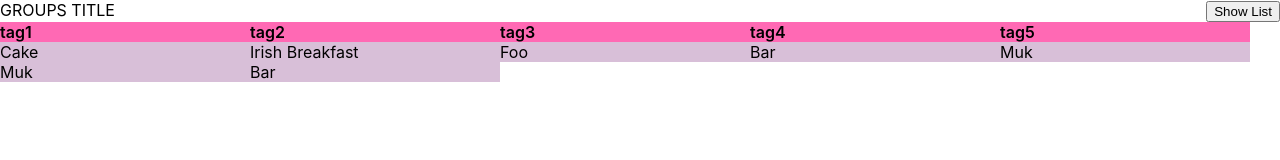
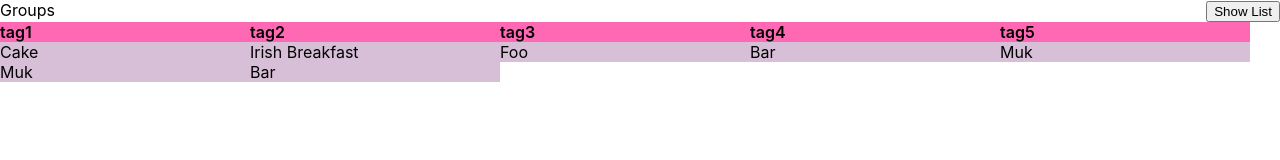
Before and after one commit to folkforms/recipes-react-app, a React (Create React App) app: page / in a window 1280 px wide. Both pictures are taken after a click on the button "Show Groups". Shown: the top 160 px of the page. Built offline with nearby package versions, Linux system fonts and the light colour scheme.

Commit message:
Clean up code

```diff
--- a/src/components/Groups/Groups.js
+++ b/src/components/Groups/Groups.js
@@ -9,7 +9,7 @@ const Groups = props => {
     <>
       <div className="groups">
         <div className="title-section">
-          GROUPS TITLE
+          Groups
           {props.ToggleButton}
         </div>
         <div className="data-section">
--- a/src/components/List/List.js
+++ b/src/components/List/List.js
@@ -73,7 +73,6 @@ const applyFilter = (recipes, filters) => {
     console.log("FIXME time filter not implemented yet");
   }
 
-
   // Filter by tag
   if(filters.tagFilter) {
     recipes = recipes.filter(
```
